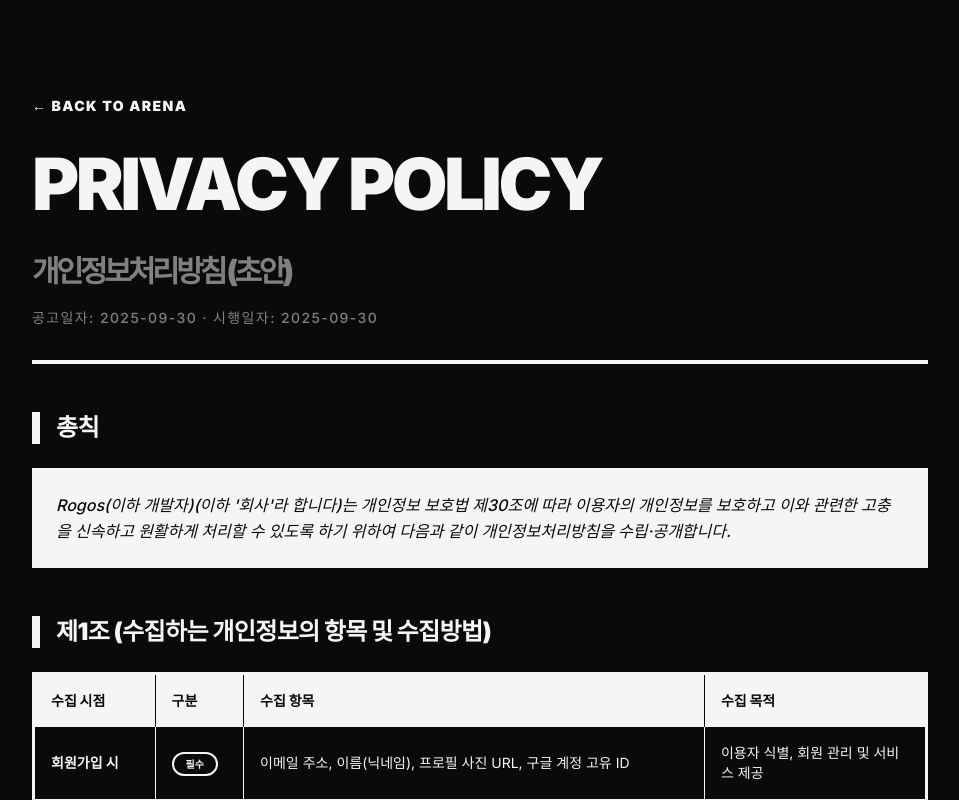
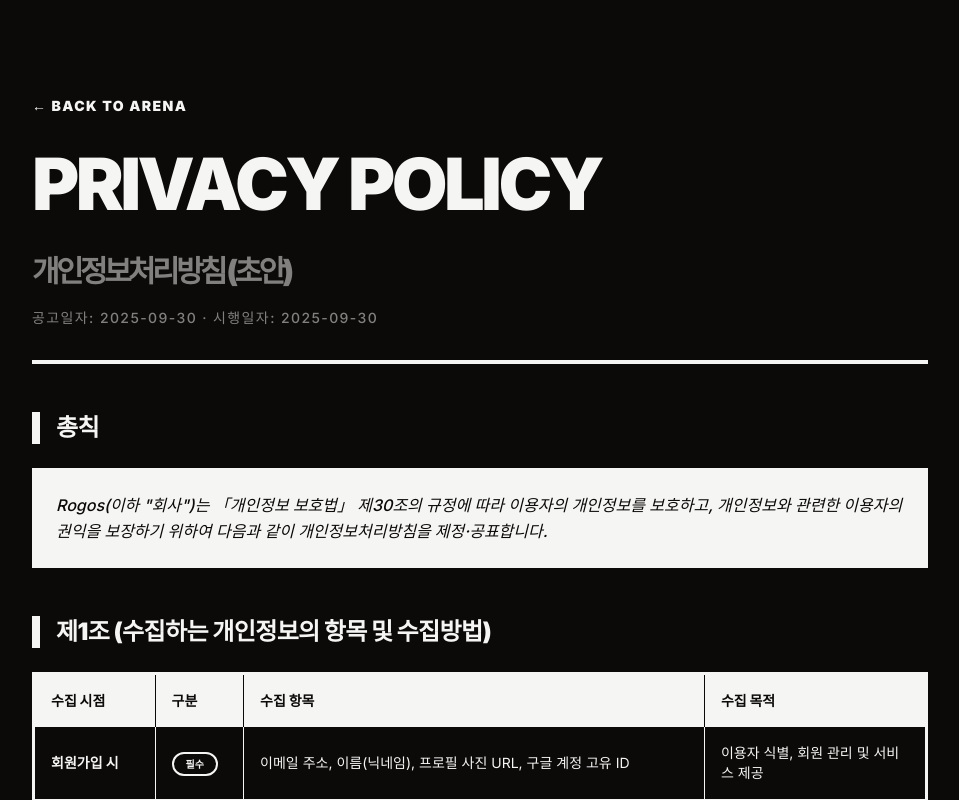
Before and after one commit to Brokoll/Logos-arena, a Next.js app: page /privacy in a window 1280 px wide. Shown: the top 800 px of the page, without its empty margins (160-1119 px from the left). Built offline with nearby package versions, Linux system fonts and the light colour scheme.

Commit message:
Update privacy policy introductory sentence for formal tone

```diff
--- a/src/app/privacy/page.tsx
+++ b/src/app/privacy/page.tsx
@@ -25,7 +25,7 @@ export default function PrivacyPage() {
                             총칙
                         </h2>
                         <div className="p-6 bg-foreground text-background font-medium italic">
-                            Rogos(이하 개발자)(이하 &apos;회사&apos;라 합니다)는 개인정보 보호법 제30조에 따라 이용자의 개인정보를 보호하고 이와 관련한 고충을 신속하고 원활하게 처리할 수 있도록 하기 위하여 다음과 같이 개인정보처리방침을 수립·공개합니다.
+                            Rogos(이하 &quot;회사&quot;)는 「개인정보 보호법」 제30조의 규정에 따라 이용자의 개인정보를 보호하고, 개인정보와 관련한 이용자의 권익을 보장하기 위하여 다음과 같이 개인정보처리방침을 제정·공표합니다.
                         </div>
                     </section>
 
```
